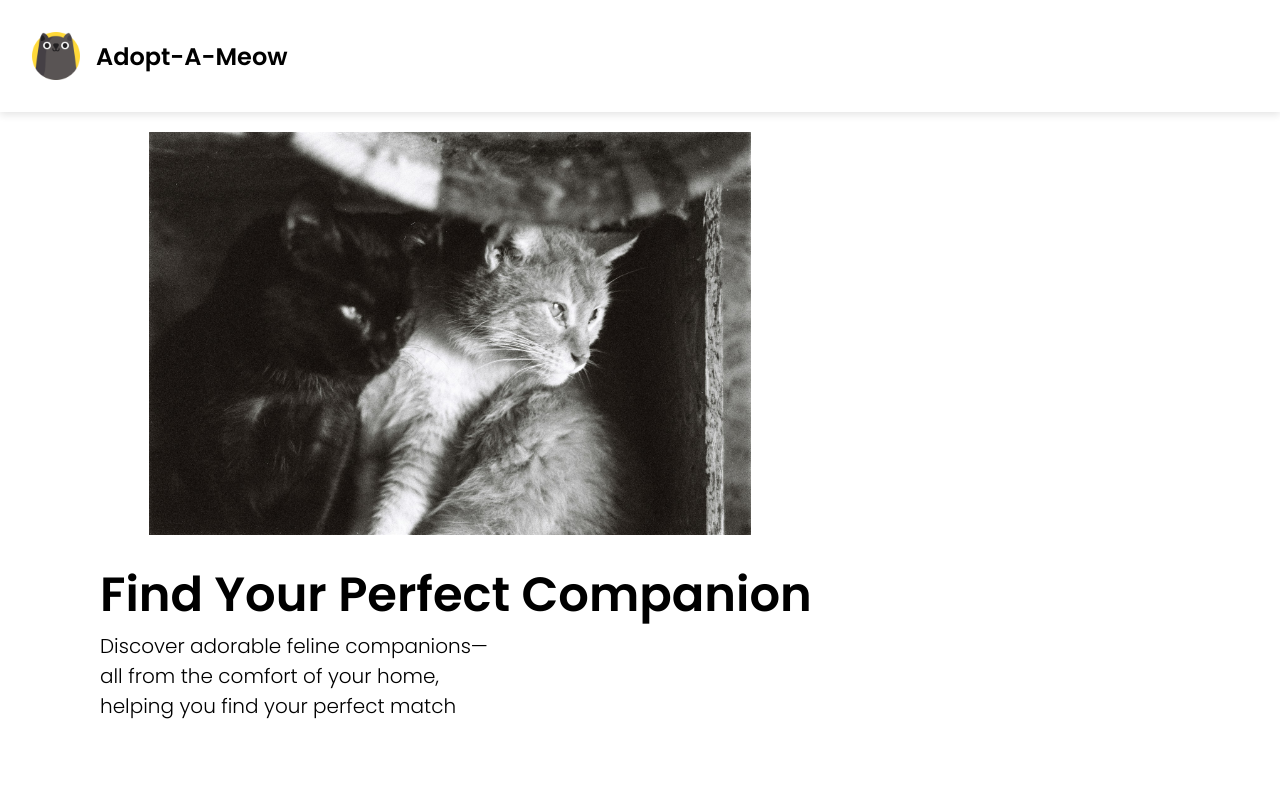
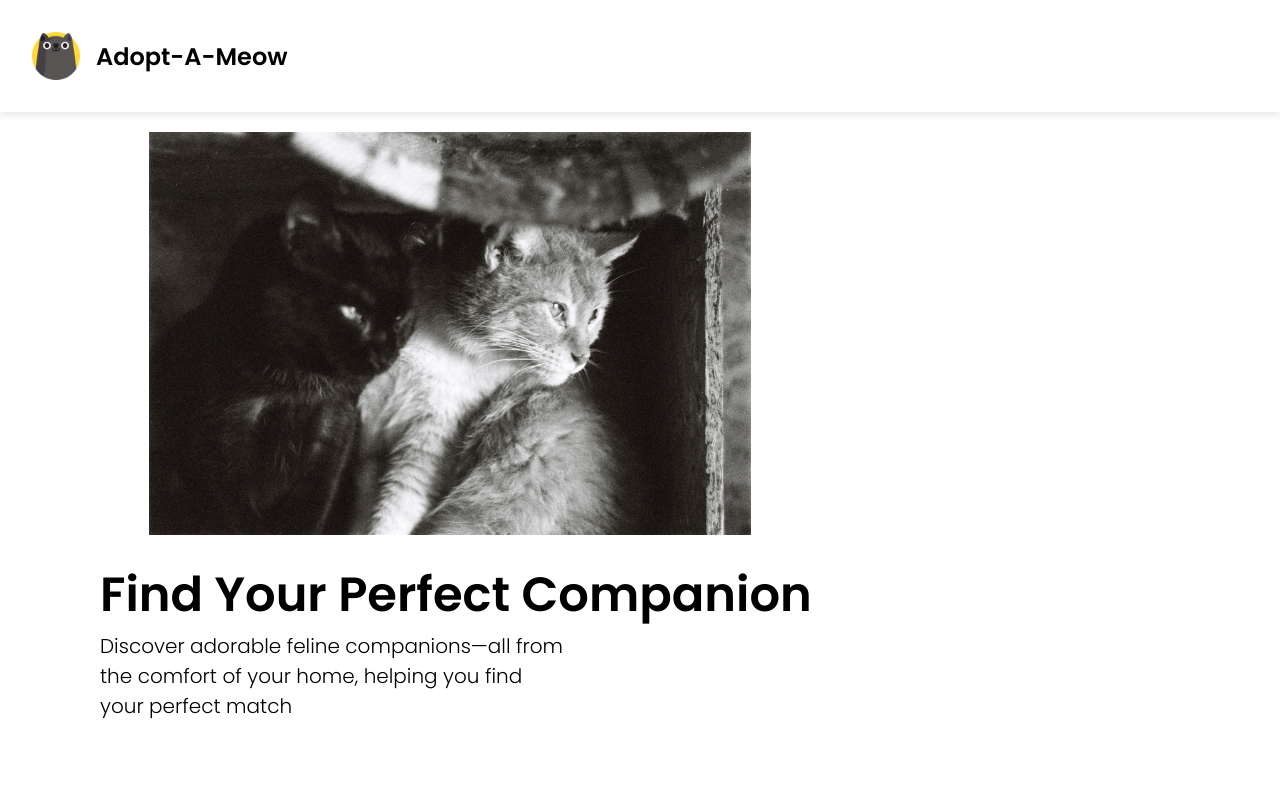
Before and after one commit to jenieg/experiences-page, a React (Vite) app: page / in a window 1280 px wide. Shown: the top 787 px of the page. Built offline with nearby package versions, Linux system fonts and the light colour scheme.

Commit message:
max with on p

```diff
--- a/src/components/hero.css
+++ b/src/components/hero.css
@@ -19,7 +19,7 @@
     }
     & p {
         font-size: 1.25rem;
-        max-width: 50%;
+        max-width: 60%;
     }
 }
 
```
